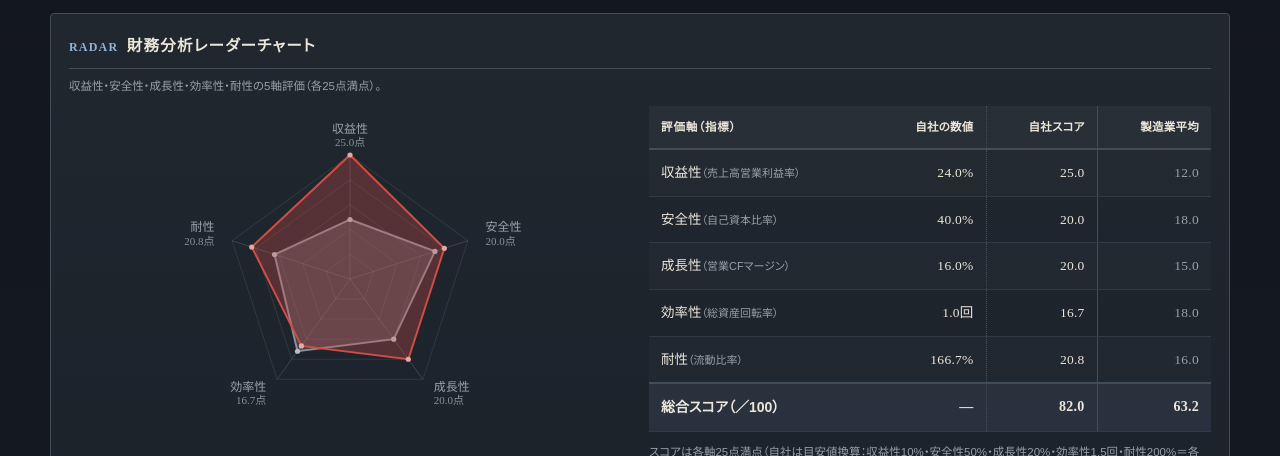
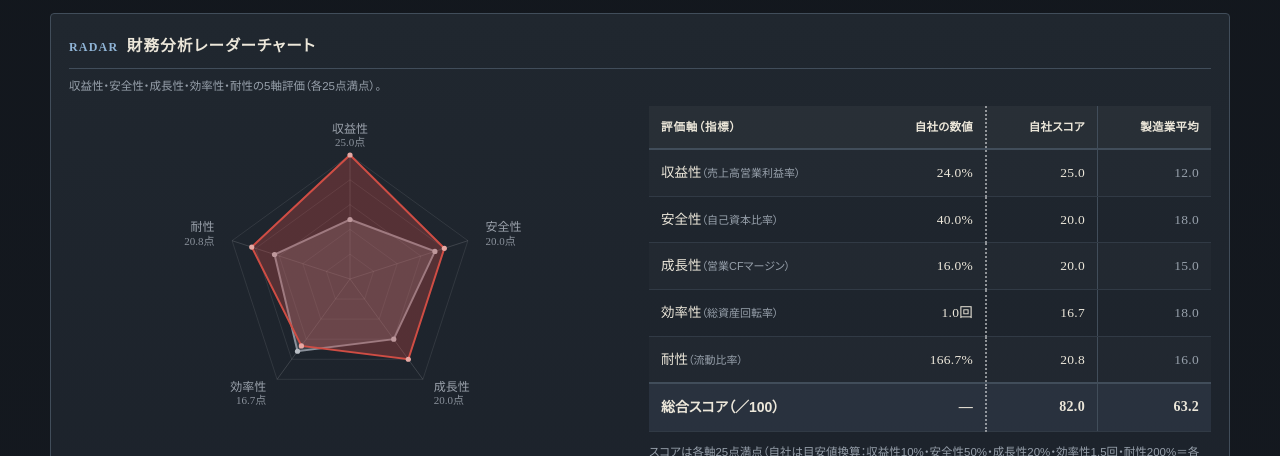
Before and after one commit to harurun0226-art/haru, a plain HTML site: page v2/dashboard/index.html in a window 1280 px wide. Shown: the part 970-1426 px from the top of the page. Drawn offline with Linux system fonts and the light colour scheme.

Commit message:
radar table: make 自社の数値|自社スコア divider clearly dotted (brighter, 2px)

```diff
--- a/v2/dashboard/index.html
+++ b/v2/dashboard/index.html
@@ -99,7 +99,7 @@
   table.score tbody tr:not(.total):nth-child(odd) td { background: rgba(255,255,255,0.02); }
   table.score tr.total td { font-weight: 700; font-size: 14px; border-top: 2px solid var(--rule2); color: var(--ink); background: rgba(143,180,214,0.10); }
   /* 列区切り：自社の数値｜自社スコア=点線、自社スコア｜製造業平均=実線 */
-  table.score th:nth-child(3), table.score td:nth-child(3) { border-left: 1px dotted var(--rule2); }
+  table.score th:nth-child(3), table.score td:nth-child(3) { border-left: 2px dotted rgba(255,255,255,0.5); }
   table.score th:nth-child(4), table.score td:nth-child(4) { border-left: 1px solid var(--rule2); }
 
   /* AI分析サマリー */
```
